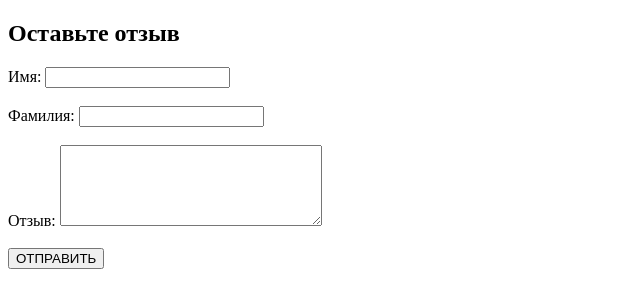
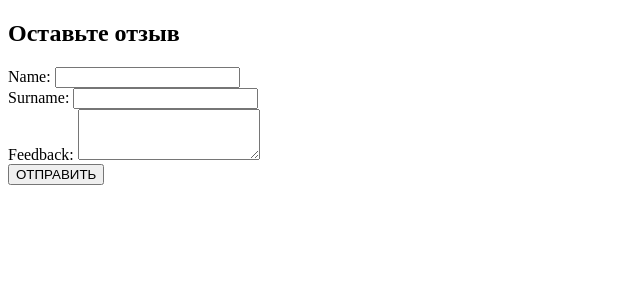
Before and after one commit to ArchOffPy/form_project, a Django app: page / in a window 1280 px wide. Shown: the top 308 px of the page, without its empty margins (0-640 px from the left). Run offline with Django 5.2, Linux system fonts and the light colour scheme.

Commit message:
created django forms and deleted HTML forms

```diff
--- /dev/null
+++ b/feedback/forms.py
@@ -0,0 +1,6 @@
+from django import forms
+
+class FeedbackForm(forms.Form):
+    name = forms.CharField()
+    surname = forms.CharField()
+    feedback = forms.CharField(widget=forms.Textarea(attrs={'rows': 3, 'cols': 20}))
--- a/feedback/templates/feedback/feedback.html
+++ b/feedback/templates/feedback/feedback.html
@@ -8,21 +8,7 @@
     <h2>Оставьте отзыв</h2>
     <form action="/" method="post">
         {% csrf_token %}
-        {% if error_name %}
-            <p>Поле с именем должно быть обязательно заполненым</p>
-        {% endif %}
-        <label for="name_id">Имя: </label>
-        <input type="text" id="name_id" name="name">
-        <br>
-        <br>
-        <label for="surname_id">Фамилия: </label>
-        <input type="text" id="surname_id" name="surname">
-        <br>
-        <br>
-        <label for="feedback_id">Отзыв: </label>
-        <textarea name="feedback" id="feedback_id" cols="30" rows="5"></textarea>
-        <br>
-        <br>
+        {{ form }}
         <button  type="submit">ОТПРАВИТЬ</button>
     </form>
 
--- a/feedback/views.py
+++ b/feedback/views.py
@@ -1,13 +1,22 @@
 from django.shortcuts import render
 from django.http import HttpResponseRedirect
+from .forms import FeedbackForm
+
 
 def index(request):
+
     if request.method == 'POST':
-        name = request.POST['name']
-        if len(name) == 0:
-            return render(request, 'feedback/feedback.html', context={'error_name': True})
-        return HttpResponseRedirect('/done')
-    return render(request, 'feedback/feedback.html', context={'error_name': False})
+         # создаем экземпляр класса FeedbackForm, помещаем в него запрос
+        form = FeedbackForm(request.POST)
+        # таким образом проверяем, пустая ли форма. И если не пустая то обрабатываем
+        if form.is_valid():
+            # просто выведем в консоль
+            print(form.cleaned_data)
+            # возвращаем успешный шаблон
+            return HttpResponseRedirect('/done')
+    # иначе снова создаем пустую форму и отображаем ее в шаблоне
+    form = FeedbackForm()
+    return render(request, 'feedback/feedback.html', context={'form': form})
 
 
 def done(request):
```
